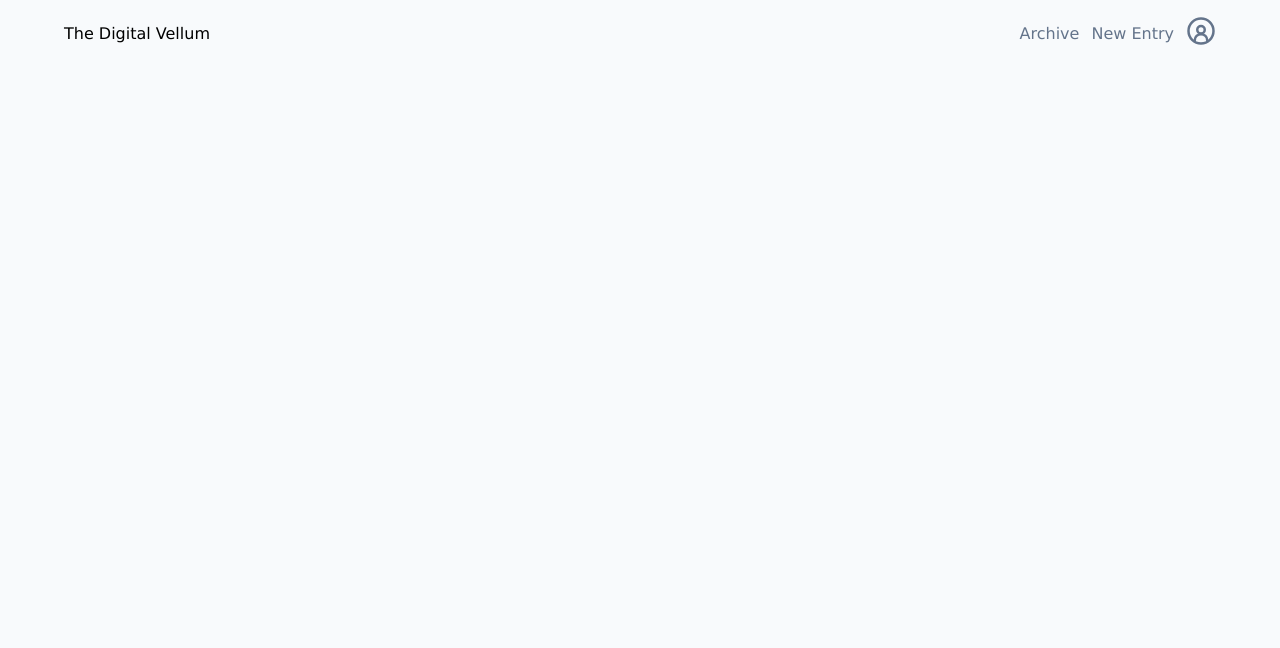
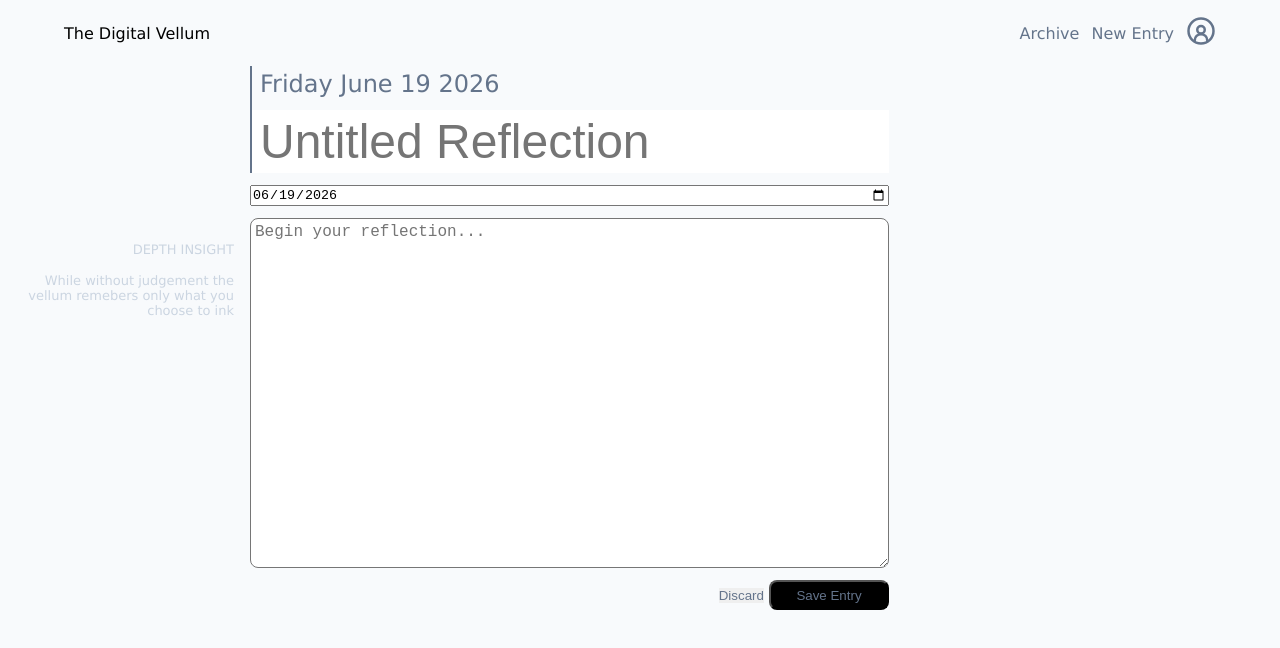
Before and after one commit to jongreenspan37-create/myItolVault, a plain HTML site: page new-entry.html in a window 1280 px wide. Drawn offline with Linux system fonts and the light colour scheme.

Commit message:
added first javascript and changed and styled form and entry-input

```diff
--- a/new-entry.html
+++ b/new-entry.html
@@ -36,5 +36,85 @@
         </nav>
     </header>
 
+    <section class="input-container">
+        <div class="thought-column">
+            <div class="blank"></div>
+            <div class="thought-input">DEPTH INSIGHT</div>
+            <div class="thought-input">While without judgement the vellum remebers only what you choose to ink</div>
+        </div>
+
+        <div>
+            <form id="input-form" class="input-form">
+
+                <div class="entry-title-container">
+                    <h2 id="display-date"></h2>
+
+
+
+                    <input id="entry-title"
+                        name="entry-title"
+                        class="entry-title"
+                        type="text"
+                        required
+                        placeholder="Untitled Reflection">
+                </div>
+
+                <input id="entry-date"
+                    name="entry-date"
+                    class="entry-date"
+                    type="date"
+                    required>
+
+
+
+                <textarea id="entry-text"
+                        name="entry-text"
+                        class="entry-text"
+                        required
+                        placeholder="Begin your reflection..."></textarea>
+
+                <div style="align-self: flex-end;">
+                    <button type="button" class="btn-1">Discard</button>
+                    <button type="submit" class="btn">Save Entry</button>
+                </div>
+            </form>
+        </div>
+
+        <script>
+
+            document.addEventListener('DOMContentLoaded',()=>{
+
+                const today = new Date();
+
+                //Crete formatted date
+                const formattedDate = new Intl.DateTimeFormat('en-US', {
+                    weekday: 'long',
+                    year: 'numeric',
+                    month: 'long',
+                    day: 'numeric'
+                });
+
+                const standardDateFormat = formattedDate.format(today);
+                const cleanDateFormat = standardDateFormat.replace(/,/g, '');
+
+
+                const displayDate = document.getElementById('display-date');
+                displayDate.textContent = cleanDateFormat;
+
+                //add date to save
+                console.log(today);
+
+                const entryDate = document.getElementById('entry-date');
+                const storedDate = new Date().toLocaleDateString('en-CA');
+                console.log(storedDate)
+                entryDate.value = storedDate;
+
+            });
+
+
+            </script>
+
+    </section>
+
 </body>
 </html>
--- a/style.css
+++ b/style.css
@@ -1,3 +1,4 @@
+/*GLOBAL*/
 *{
     margin:0;
     padding:0;
@@ -9,6 +10,7 @@ body{
     font-family: Verdana, Geneva, Tahoma, sans-serif;
 }
 
+/*HEADER AND NAVIGATION*/
 header{
     margin:1rem 2rem;
     padding:0 2rem;
@@ -78,6 +80,8 @@ h1{
     font-size:x-large;
 }
 
+/*INDEX PAGE*/
+
 .thoughts-container{
     margin:2rem auto;
     max-width:1200px;
@@ -87,8 +91,6 @@ h1{
     display:grid;
     grid-auto-rows: minmax(250px, auto);
     margin:2rem 0;
-
-
 
 }
 
@@ -130,3 +132,81 @@ h1{
     justify-content: center;
 
 }
+
+/*INPUT FORM*/
+
+.input-container{
+    display:flex;
+    margin:auto;
+    max-width:2000px;
+
+}
+
+.thought-column{
+    max-width: 250px;
+}
+
+.blank{
+    height:160px;
+
+}
+
+.thought-input{
+    text-align:right;
+    color:#cbd5e1;
+    padding:0 1rem;
+    font-size: small;
+    margin-top: 1rem;
+}
+.input-form{
+    display:flex;
+    flex-direction: column;
+    gap:12px;
+}
+
+.entry-title-container{
+
+    border-left-width: 2px;
+    border-left-style: solid;
+    border-left-color: #64748b;
+
+}
+
+h2{
+    color:#64748b;
+    font-weight: 500;
+    padding:0.25rem 0.5rem;
+}
+
+.entry-title{
+    color:#64748b;
+    font-size: 48px;
+    border-style: none;
+    background-color: none;
+    margin-top: 8px;
+    padding:0.25rem 0.5rem;
+}
+
+.entry-text{
+    width:100%;
+    min-height:350px;
+    font-size: large;
+    padding:0.25rem;
+    border-radius: 8px;
+}
+
+.btn{
+    width:120px;
+    height:30px;
+    color:#64748b;
+    background-color: black;
+    cursor:pointer;
+    border-radius: 8px;
+
+}
+
+.btn-1{
+    color:#64748b;
+    border:none;
+    cursor:pointer;
+}
```
